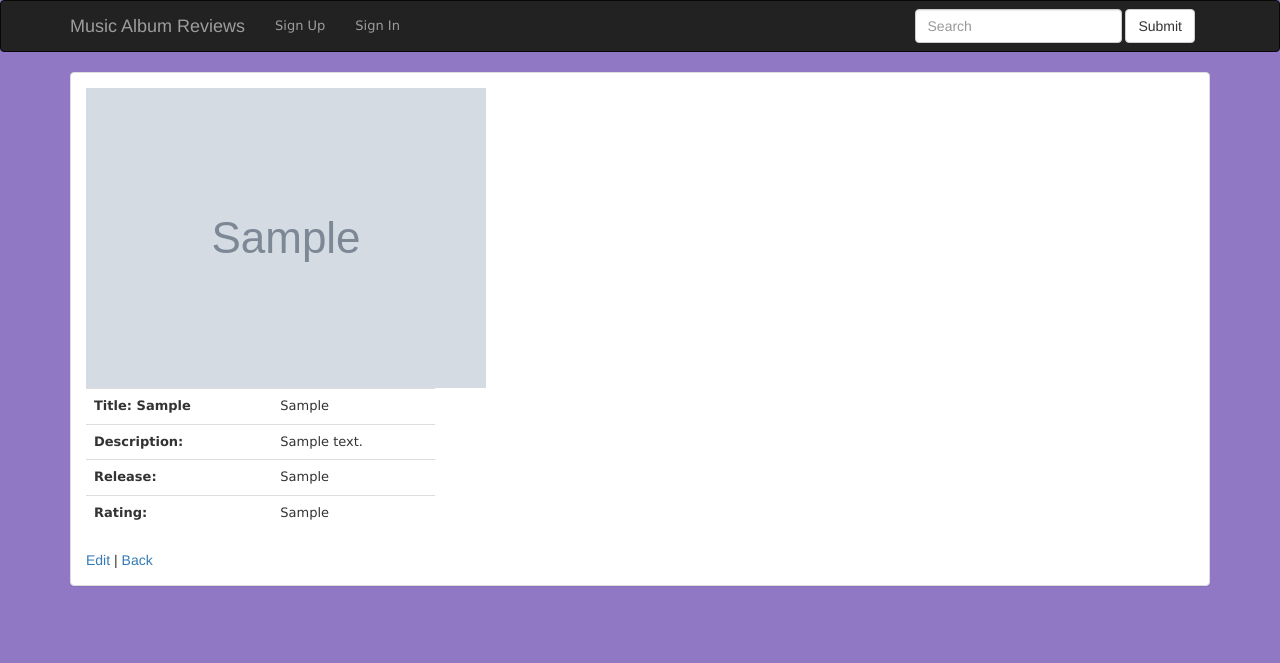
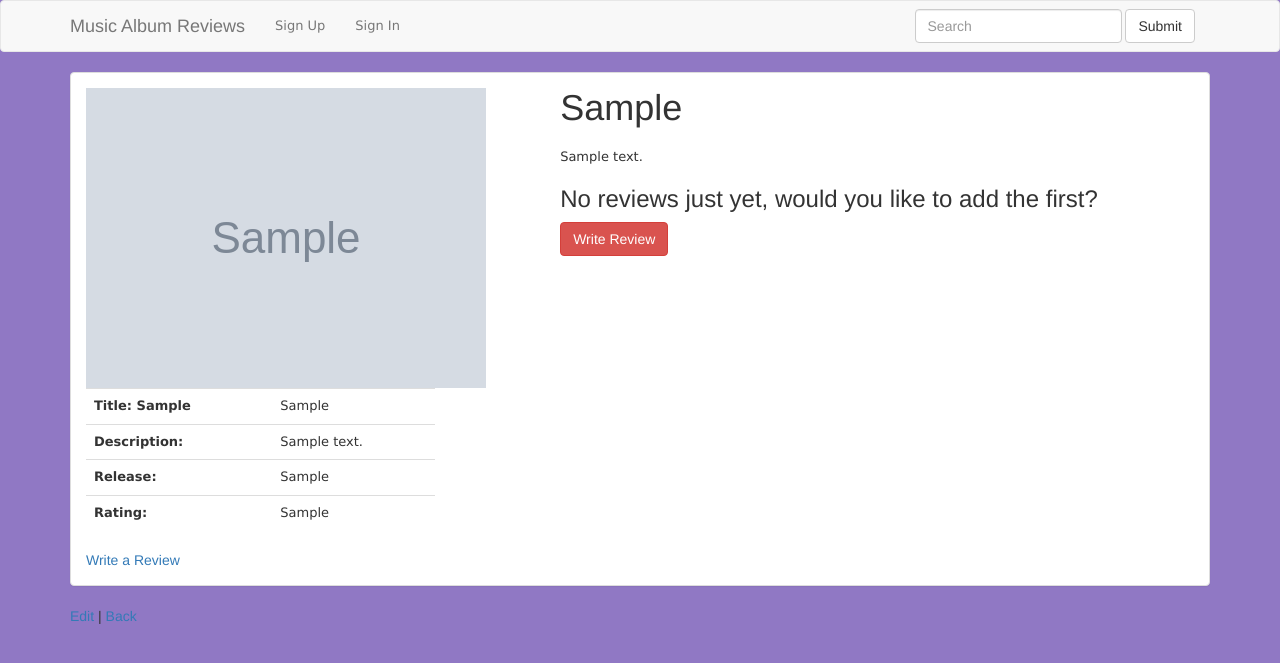
Before and after one commit to IdleBuffalo/MusicReview, a Rails app: page /albums/1 in a window 1280 px wide. Shown: the top 663 px of the page. Run offline with Rails 7, Linux system fonts and the light colour scheme; tables that the repository leaves empty hold one stand-in row (values such as "Sample post"); grey boxes marked "Sample" are stand-in pictures; style sheets or scripts are compiled from the project's sources; parts of the project's set-up code (start-up, migrations or seed data) failed here and were passed over; some libraries are stand-ins or nearby versions.

Commit message:
fix divs

```diff
--- a/workspace/MusicReview/app/views/albums/show.html.erb
+++ b/workspace/MusicReview/app/views/albums/show.html.erb
@@ -24,12 +24,32 @@
               </tr>
             </tbody>
           </table>
+
+            <%= link_to "Write a Review", new_album_review_path(@album) %>
           </div>
         </div>
+        <div class='col-md-7 col-md-offset-1'>
+          <h1 class='review_title'><%= @album.artist %></h1>
+          <p><%= @album.description %></p>
+
+          <% if @reviews.blank? %>
+            <h3>No reviews just yet, would you like to add the first?</h3>
+          <%= link_to 'Write Review', new_album_review_path(@album), class: 'btn btn-danger' %>
+          <% else %>
+            <% @reviews.each do |review| %>
+            <div class="reviews">
+            <p><%= reviews.rating %></p>
+            <p><%= reviews.comment %></p>
+            </div>
+
+            <% end %>
+          <% end %>
+
+
       </div>
-
-    <%= link_to 'Edit', edit_album_path(@album) %> |
-    <%= link_to 'Back', albums_path %>
     </div>
   </div>
 </div>
+
+<%= link_to 'Edit', edit_album_path(@album) %> |
+<%= link_to 'Back', albums_path %>
--- a/workspace/MusicReview/app/views/layouts/_header.html.erb
+++ b/workspace/MusicReview/app/views/layouts/_header.html.erb
@@ -1,4 +1,4 @@
-<nav class="navbar navbar-inverse" role="navigation">
+<nav class="navbar navbar-default" role="navigation">
   <div class="container">
     <div class="navbar-header">
       <button type="button" class="navbar-toggle collapsed" data-toggle="collapse" data-target="#bs-example-navbar-collapse-1">
--- a/workspace/MusicReview/app/views/reviews/edit.html.erb
+++ b/workspace/MusicReview/app/views/reviews/edit.html.erb
@@ -2,5 +2,4 @@
 
 <%= render 'form' %>
 
-<%= link_to 'Show', '#' %> |
-<%= link_to 'Back', '#' %>
+<%= link_to 'Back', album_path(@album) %>
--- a/workspace/MusicReview/app/views/reviews/new.html.erb
+++ b/workspace/MusicReview/app/views/reviews/new.html.erb
@@ -2,4 +2,4 @@
 
 <%= render 'form' %>
 
-<%= link_to 'Back', "#" %>
+<%= link_to 'Back', album_path(@album) %>
```
